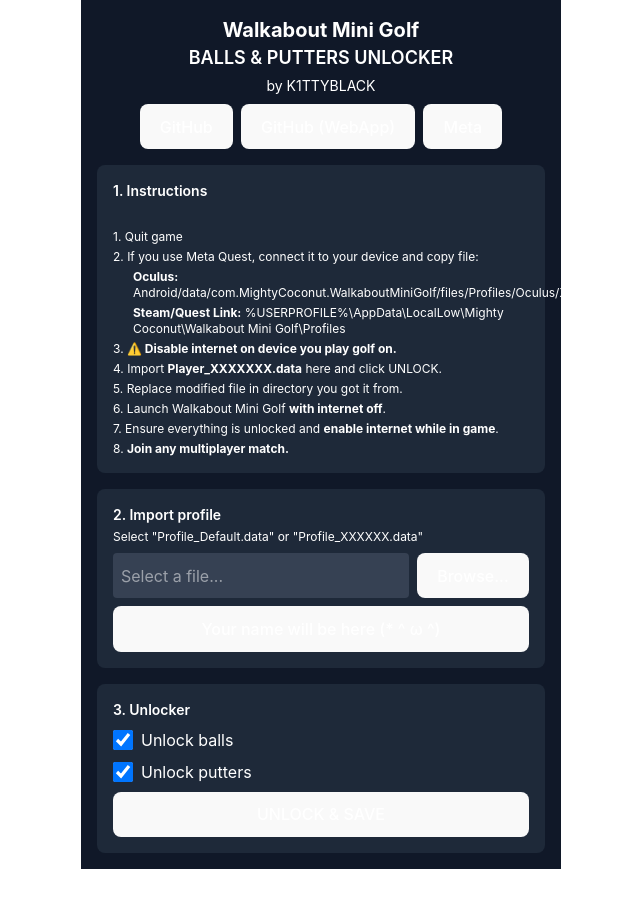
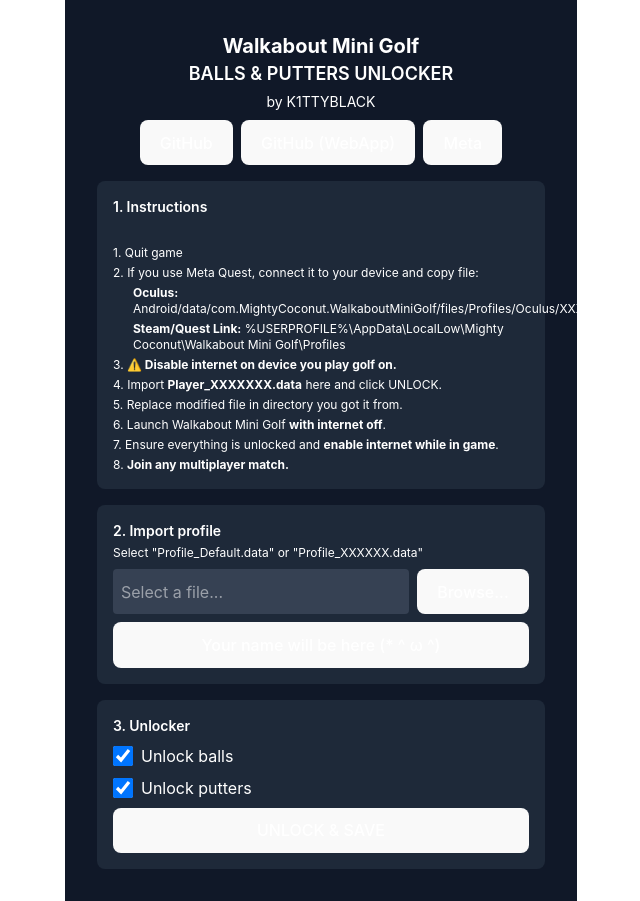
Before and after one commit to K1TTYBLACK/WalkaboutMiniGolf-Unlocker-WEB, a React (Vite) app: page / in a window 1280 px wide. Shown: the whole page, without its empty margins (319-959 px from the left). Before the commit the page ends 869 px from the top, so only its background shows below. Built offline with nearby package versions, Linux system fonts and the light colour scheme.

Commit message:
Increase padding in App component and remove unnecessary padding from body styles

```diff
--- a/src/App.jsx
+++ b/src/App.jsx
@@ -113,7 +113,7 @@
 
 
   return (
-    <div className="min-h-screen flex flex-col items-center justify-center bg-gray-900 text-white p-4">
+    <div className="min-h-screen flex flex-col items-center justify-center bg-gray-900 text-white p-8 ">
       <div className="text-center text-xl font-bold">Walkabout Mini Golf</div>
       <div className="text-center text-lg font-semibold">BALLS & PUTTERS UNLOCKER</div>
       <div className="text-center text-sm mt-1">by K1TTYBLACK</div>
--- a/src/index.css
+++ b/src/index.css
@@ -36,7 +36,6 @@
   place-items: center;
   min-width: 320px;
   min-height: 100vh;
-  padding: 0 1.6em;
 }
 
 h1 {
```
